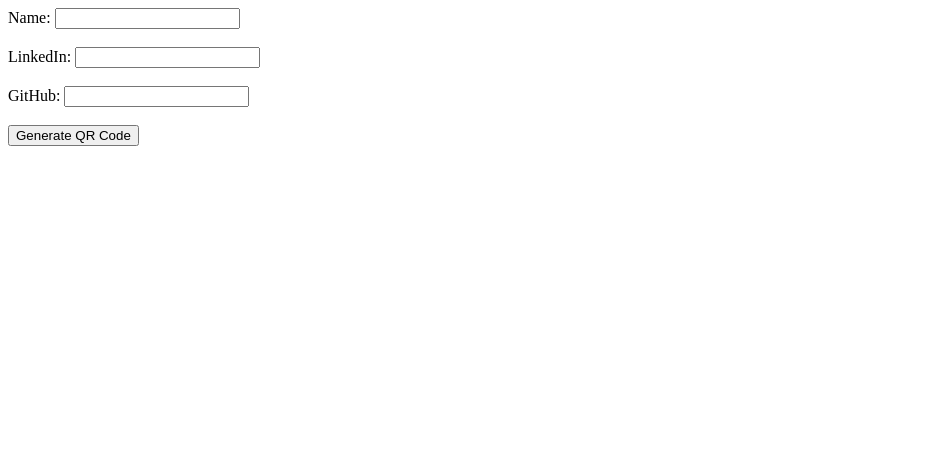
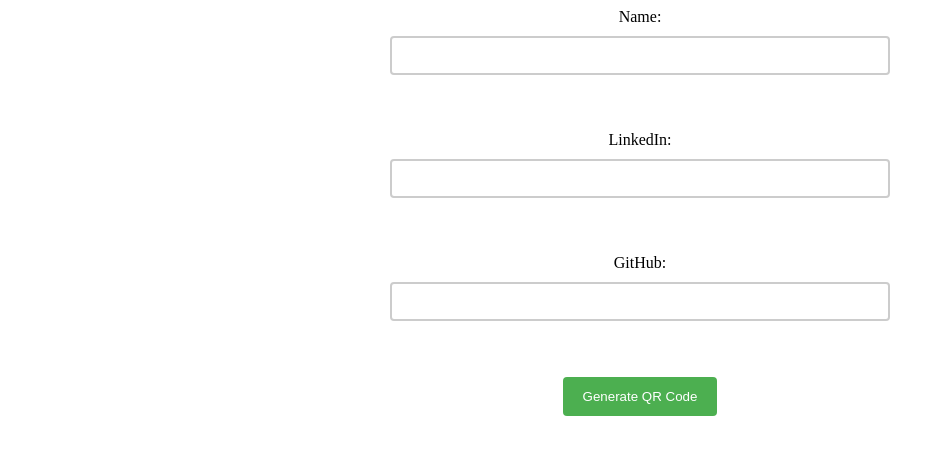
Before and after one commit to lyra-solfieri/VirtualCard, a Flask app: page / in a window 1280 px wide. Shown: the top 455 px of the page, without its empty margins (0-945 px from the left). Run offline with Flask 3, Linux system fonts and the light colour scheme.

Commit message:
style home

```diff
--- /dev/null
+++ b/static/home_style.css
@@ -0,0 +1,41 @@
+form {
+  max-width: 500px;
+  margin: 0 auto;
+  display: flex;
+  flex-direction: column;
+  align-items: center;
+}
+
+label {
+  margin-bottom: 10px;
+}
+
+input[type="text"] {
+  width: 100%;
+  padding: 10px;
+  margin-bottom: 20px;
+  box-sizing: border-box;
+  border: 2px solid #ccc;
+  border-radius: 4px;
+  resize: vertical;
+}
+
+input[type="submit"] {
+  background-color: #4CAF50;
+  color: white;
+  padding: 12px 20px;
+  border: none;
+  border-radius: 4px;
+  cursor: pointer;
+}
+
+input[type="submit"]:hover {
+  background-color: #45a049;
+}
+
+@media screen and (max-width: 600px) {
+  form {
+    max-width: 100%;
+    padding: 0 20px;
+  }
+}
--- a/templates/home.html
+++ b/templates/home.html
@@ -3,6 +3,7 @@
 
 <head>
     <title>QR Code Generator</title>
+    <link href="{{ url_for('static', filename='home_style.css') }}" rel="stylesheet">
 </head>
 
 <body>
```
